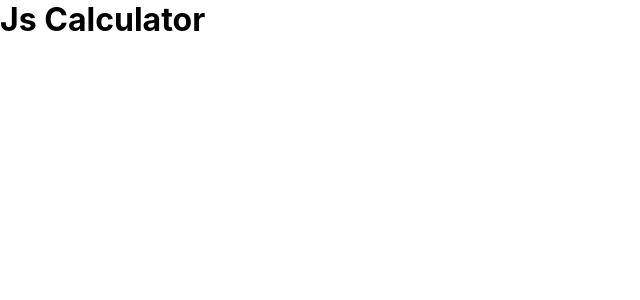
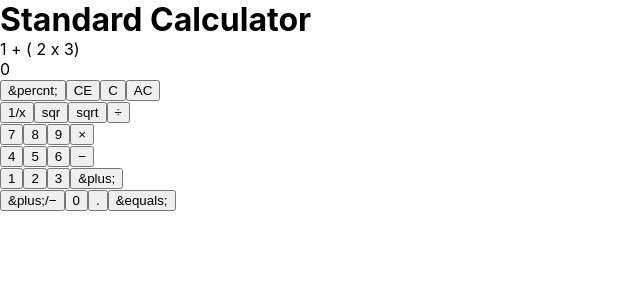
Before and after one commit to cdngouma/js-calculator, a React (Create React App) app: page / in a window 1280 px wide. Shown: the top 300 px of the page, without its empty margins (0-640 px from the left). Built offline with nearby package versions, Linux system fonts and the light colour scheme.

Commit message:
basic layout

```diff
--- a/src/App.js
+++ b/src/App.js
@@ -1,10 +1,13 @@
 import React from 'react';
 import './App.css';
+
+import Calculator from './Calculator';
+
 
 function App() {
   return (
     <div className="App">
-      <h1>Js Calculator</h1>
+      <Calculator />
     </div>
   );
 }
--- /dev/null
+++ b/src/Calculator.js
@@ -0,0 +1,15 @@
+import React from 'react';
+import Keyboard from './Keyboard';
+import Display from './Display';
+
+const Calculator = () => {
+   return (
+      <div>
+         <h1>Standard Calculator</h1>
+         <Display />
+         <Keyboard />
+      </div>
+   );
+}
+
+export default Calculator;
--- /dev/null
+++ b/src/Display.js
@@ -0,0 +1,12 @@
+import React from 'react';
+
+const Display = () => {
+   return (
+      <div>
+         <div><span id="expression">1 + ( 2 x 3)</span></div>
+         <div><span id="result-display">0</span></div>
+      </div>
+   );
+}
+
+export default Display;
--- /dev/null
+++ b/src/Keyboard.js
@@ -0,0 +1,46 @@
+import React from 'react';
+
+const Keyboard = () => {
+   return (
+      <div>
+         <div className='row'>
+            <button id="percent">&percnt;</button>
+            <button id="clear">CE</button>
+            <button id="reset">C</button>
+            <button id="delete">AC</button>
+         </div>
+         <div>
+            <button id="inverse">1/x</button>
+            <button id="sqr">sqr</button>
+            <button id="sqrt">sqrt</button>
+            <button id="divide">&divide;</button>
+         </div>
+         <div className="row">
+            <button id="seven">7</button>
+            <button id="eight">8</button>
+            <button id="nine">9</button>
+            <button id="multiply" >&times;</button>
+         </div>
+         <div className="row">
+            <button id="four">4</button>
+            <button id="five">5</button>
+            <button id="six">6</button>
+            <button id="subtract">&minus;</button>
+         </div>
+         <div className="row">
+            <button id="one">1</button>
+            <button id="two">2</button>
+            <button id="three">3</button>
+            <button id="add">&plus;</button>
+         </div>
+         <div className="row">
+            <button id="sign-toggle">&plus;/&minus;</button>
+            <button id="zero">0</button>
+            <button id="decimal">.</button>
+            <button id="equals">&equals;</button>
+         </div>
+      </div>
+   );
+}
+
+export default Keyboard;
```
